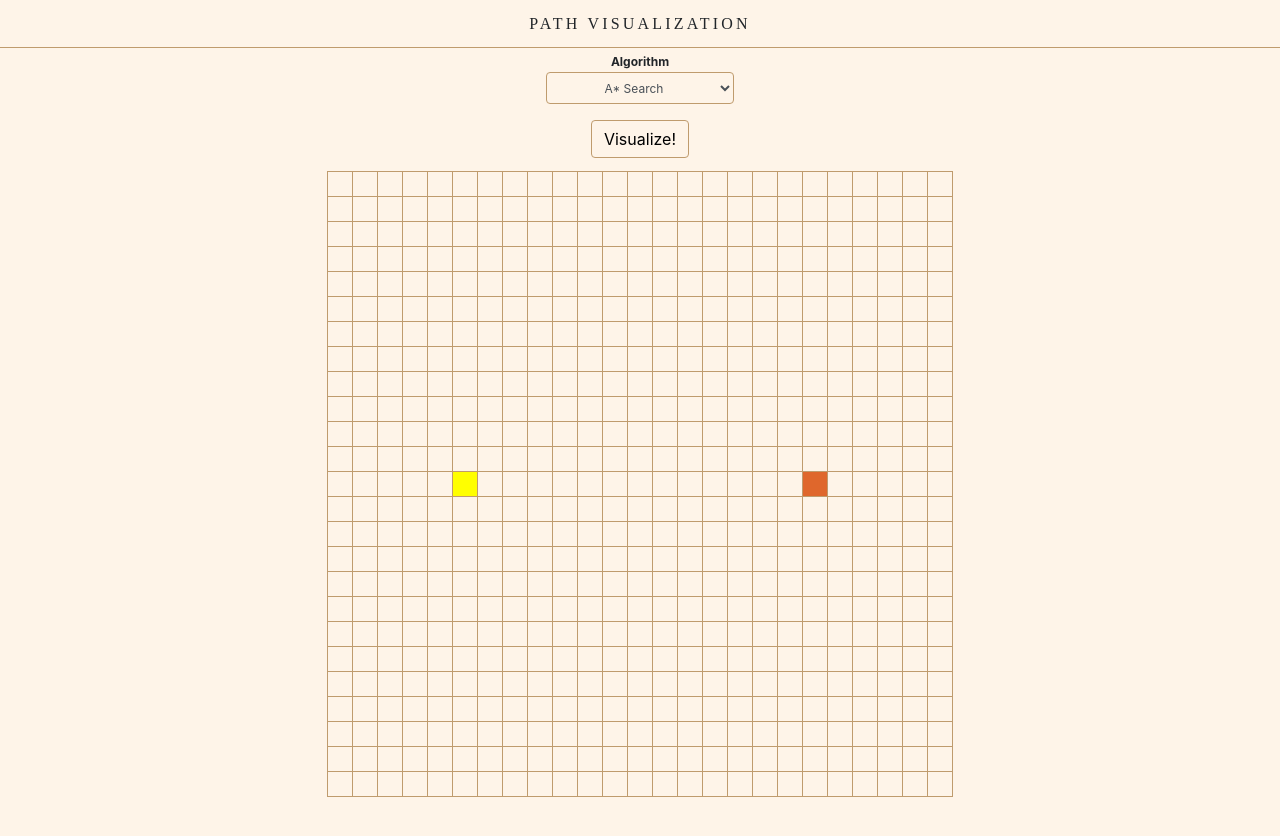
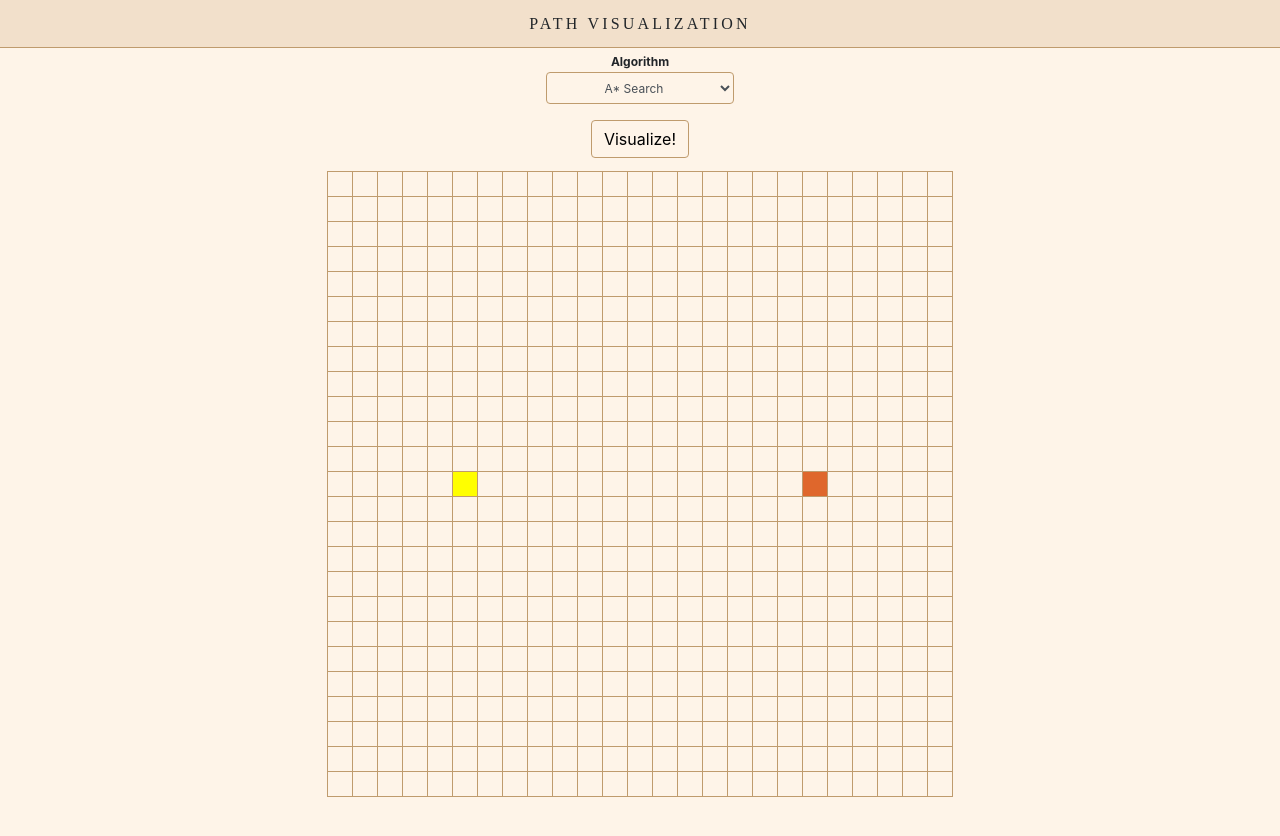
Before and after one commit to agnesnatasya/path-visualization, a React (Create React App) app: page / in a window 1280 px wide. Built offline with nearby package versions, Linux system fonts and the light colour scheme; a web font is replaced by a local one.

Commit message:
Change background color of title

```diff
--- a/src/components/Title.css
+++ b/src/components/Title.css
@@ -3,6 +3,7 @@
   justify-content: center;
   padding-top: 0.7rem;
   padding-bottom: 0.7rem;
+  background-color: #f2e0cb;
 }
 
 .title {
```
